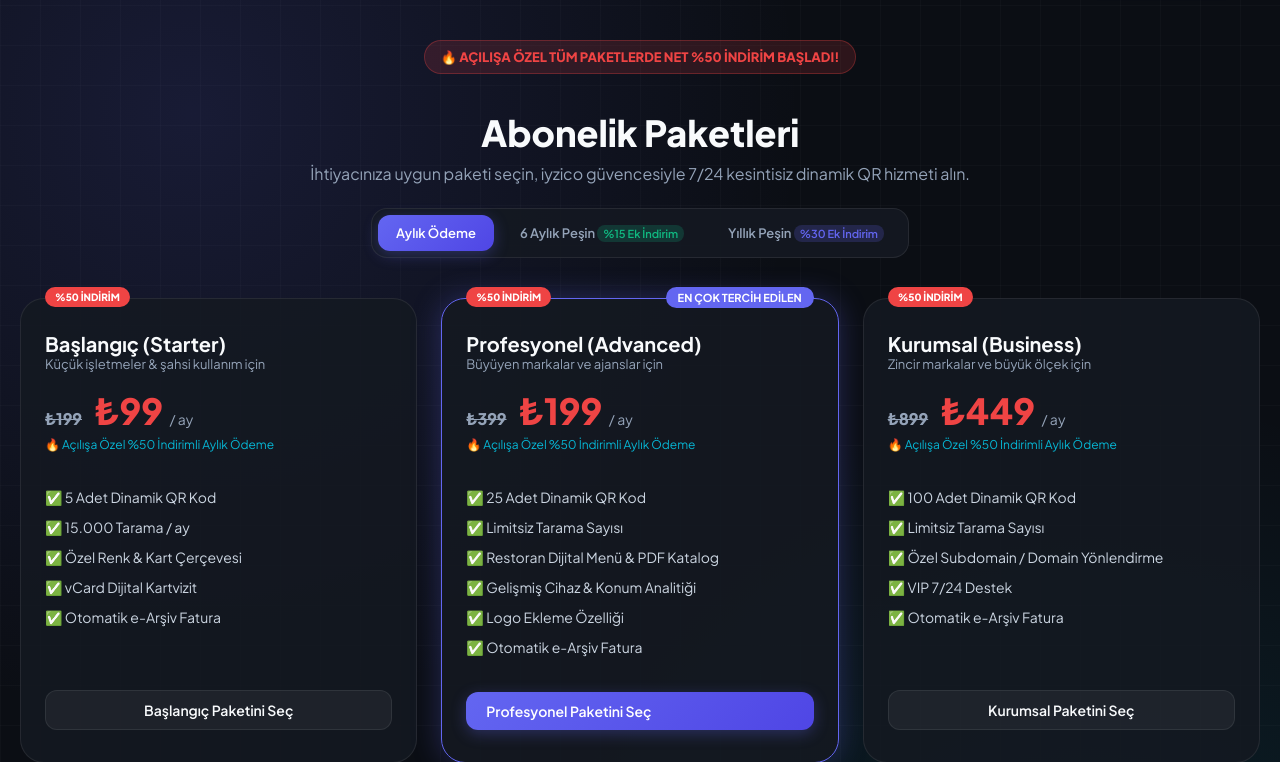
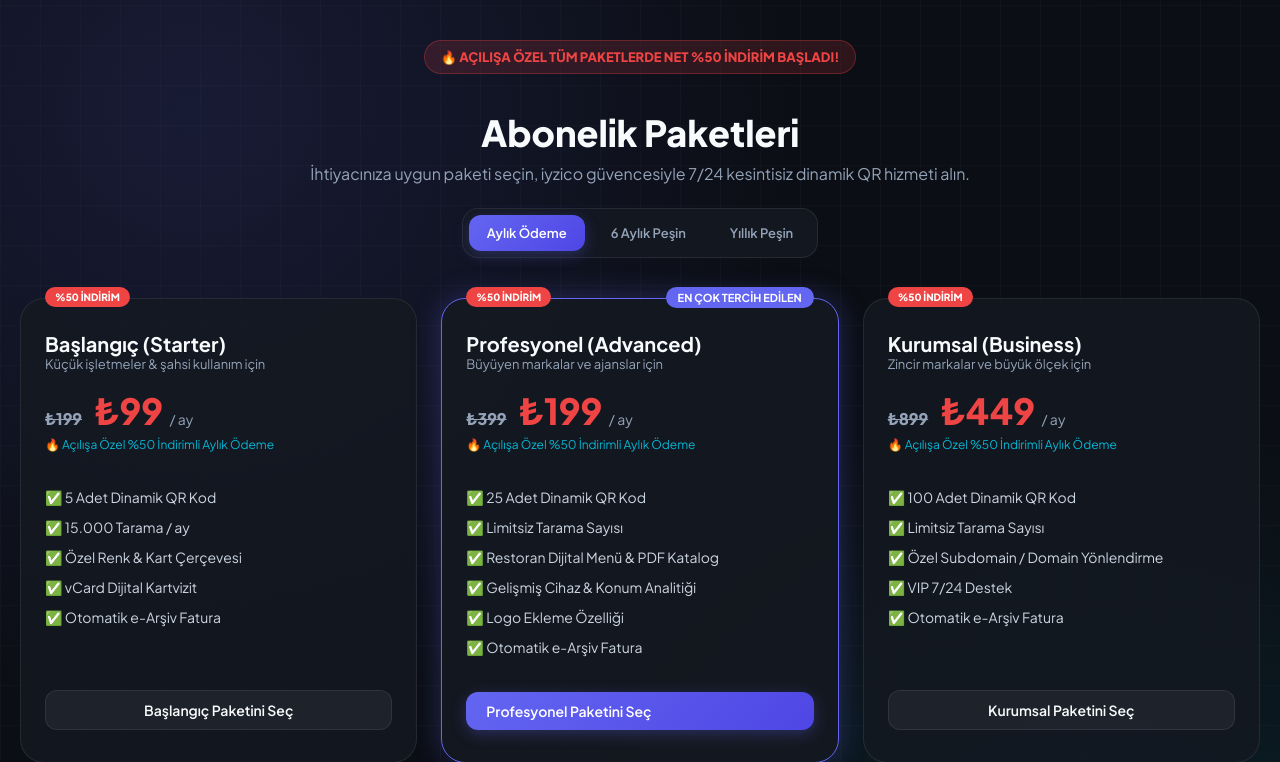
Before and after one commit to dijitalhomee-prog/dijitalgru, a Flask app: page / in a window 1280 px wide, after a click on "Paketler & Fiyatlar". Shown: the part 75-837 px from the top of the page. Run offline with Flask 3, Linux system fonts and the light colour scheme.

Commit message:
fix: remove additional 6-month and annual cycle discounts, keeping flat 50% discount rate

```diff
--- a/payments.py
+++ b/payments.py
@@ -15,27 +15,27 @@ PLANS = {
         "name": "Başlangıç (Starter)",
         "dynamic_limit": 5,
         "pricing": {
-            "monthly": {"price_per_month": 99.00, "total_price": 99.00, "months": 1, "label": "Aylık (Açılışa Özel %50 İndirim)"},
-            "semi_annual": {"price_per_month": 84.00, "total_price": 504.00, "months": 6, "label": "6 Aylık (Açılışa Özel %50 İndirim)"},
-            "annual": {"price_per_month": 69.00, "total_price": 828.00, "months": 12, "label": "Yıllık (Açılışa Özel %50 İndirim)"}
+            "monthly": {"price_per_month": 99.00, "total_price": 99.00, "months": 1, "label": "Aylık"},
+            "semi_annual": {"price_per_month": 99.00, "total_price": 594.00, "months": 6, "label": "6 Aylık Peşin"},
+            "annual": {"price_per_month": 99.00, "total_price": 1188.00, "months": 12, "label": "Yıllık Peşin"}
         }
     },
     "advanced": {
         "name": "Profesyonel (Advanced)",
         "dynamic_limit": 25,
         "pricing": {
-            "monthly": {"price_per_month": 199.00, "total_price": 199.00, "months": 1, "label": "Aylık (Açılışa Özel %50 İndirim)"},
-            "semi_annual": {"price_per_month": 169.00, "total_price": 1014.00, "months": 6, "label": "6 Aylık (Açılışa Özel %50 İndirim)"},
-            "annual": {"price_per_month": 139.00, "total_price": 1668.00, "months": 12, "label": "Yıllık (Açılışa Özel %50 İndirim)"}
+            "monthly": {"price_per_month": 199.00, "total_price": 199.00, "months": 1, "label": "Aylık"},
+            "semi_annual": {"price_per_month": 199.00, "total_price": 1194.00, "months": 6, "label": "6 Aylık Peşin"},
+            "annual": {"price_per_month": 199.00, "total_price": 2388.00, "months": 12, "label": "Yıllık Peşin"}
         }
     },
     "business": {
         "name": "Kurumsal (Business)",
         "dynamic_limit": 100,
         "pricing": {
-            "monthly": {"price_per_month": 449.00, "total_price": 449.00, "months": 1, "label": "Aylık (Açılışa Özel %50 İndirim)"},
-            "semi_annual": {"price_per_month": 379.00, "total_price": 2274.00, "months": 6, "label": "6 Aylık (Açılışa Özel %50 İndirim)"},
-            "annual": {"price_per_month": 314.00, "total_price": 3768.00, "months": 12, "label": "Yıllık (Açılışa Özel %50 İndirim)"}
+            "monthly": {"price_per_month": 449.00, "total_price": 449.00, "months": 1, "label": "Aylık"},
+            "semi_annual": {"price_per_month": 449.00, "total_price": 2694.00, "months": 6, "label": "6 Aylık Peşin"},
+            "annual": {"price_per_month": 449.00, "total_price": 5388.00, "months": 12, "label": "Yıllık Peşin"}
         }
     }
 }
--- a/static/js/app.js
+++ b/static/js/app.js
@@ -4,24 +4,25 @@ let currentCycle = "monthly";
 let uploadedPdfUrl = null;
 
 // Cycle Pricing Config (Opening Sale %50 OFF)
+// Cycle Pricing Config (Opening Sale %50 OFF)
 const CYCLE_PRICES = {
     monthly: {
         starter: '<s style="font-size: 16px; color: #94a3b8; margin-right: 6px;">₺199</s> <span style="color: #ef4444; font-weight: 800;">₺99</span>',
         advanced: '<s style="font-size: 16px; color: #94a3b8; margin-right: 6px;">₺399</s> <span style="color: #ef4444; font-weight: 800;">₺199</span>',
         business: '<s style="font-size: 16px; color: #94a3b8; margin-right: 6px;">₺899</s> <span style="color: #ef4444; font-weight: 800;">₺449</span>',
-        text: "🔥 Açılışa Özel %50 İndirimli Aylık Ödeme"
+        text: "🔥 Açılışa Özel %50 İndirimli Aylık Düzenli Ödeme"
     },
     semi_annual: {
-        starter: '<s style="font-size: 16px; color: #94a3b8; margin-right: 6px;">₺169</s> <span style="color: #ef4444; font-weight: 800;">₺84</span>',
-        advanced: '<s style="font-size: 16px; color: #94a3b8; margin-right: 6px;">₺339</s> <span style="color: #ef4444; font-weight: 800;">₺169</span>',
-        business: '<s style="font-size: 16px; color: #94a3b8; margin-right: 6px;">₺764</s> <span style="color: #ef4444; font-weight: 800;">₺379</span>',
-        text: "🔥 Açılışa Özel %50 İndirimli 6 Aylık Peşin Ödeme"
+        starter: '<s style="font-size: 16px; color: #94a3b8; margin-right: 6px;">₺199</s> <span style="color: #ef4444; font-weight: 800;">₺99</span>',
+        advanced: '<s style="font-size: 16px; color: #94a3b8; margin-right: 6px;">₺399</s> <span style="color: #ef4444; font-weight: 800;">₺199</span>',
+        business: '<s style="font-size: 16px; color: #94a3b8; margin-right: 6px;">₺899</s> <span style="color: #ef4444; font-weight: 800;">₺449</span>',
+        text: "6 Aylık Peşin Toplam Ödeme (594 ₺ / 1194 ₺ / 2694 ₺)"
     },
     annual: {
-        starter: '<s style="font-size: 16px; color: #94a3b8; margin-right: 6px;">₺139</s> <span style="color: #ef4444; font-weight: 800;">₺69</span>',
-        advanced: '<s style="font-size: 16px; color: #94a3b8; margin-right: 6px;">₺279</s> <span style="color: #ef4444; font-weight: 800;">₺139</span>',
-        business: '<s style="font-size: 16px; color: #94a3b8; margin-right: 6px;">₺629</s> <span style="color: #ef4444; font-weight: 800;">₺314</span>',
-        text: "🔥 Açılışa Özel %50 İndirimli Yıllık Peşin Ödeme"
+        starter: '<s style="font-size: 16px; color: #94a3b8; margin-right: 6px;">₺199</s> <span style="color: #ef4444; font-weight: 800;">₺99</span>',
+        advanced: '<s style="font-size: 16px; color: #94a3b8; margin-right: 6px;">₺399</s> <span style="color: #ef4444; font-weight: 800;">₺199</span>',
+        business: '<s style="font-size: 16px; color: #94a3b8; margin-right: 6px;">₺899</s> <span style="color: #ef4444; font-weight: 800;">₺449</span>',
+        text: "Yıllık Peşin Toplam Ödeme (1188 ₺ / 2388 ₺ / 5388 ₺)"
     }
 };
 
--- a/templates/index.html
+++ b/templates/index.html
@@ -451,8 +451,8 @@
                 <!-- Billing Cycle Selector Toggle -->
                 <div style="display: flex; justify-content: center; gap: 8px; margin-top: 24px; background: rgba(21, 25, 34, 0.9); border: 1px solid var(--card-border); padding: 6px; border-radius: 16px; width: fit-content; margin-left: auto; margin-right: auto;">
                     <button class="cycle-btn active" data-cycle="monthly" onclick="setBillingCycle('monthly')">Aylık Ödeme</button>
-                    <button class="cycle-btn" data-cycle="semi_annual" onclick="setBillingCycle('semi_annual')">6 Aylık Peşin <span style="background: rgba(16, 185, 129, 0.2); color: var(--success); padding: 2px 6px; border-radius: 8px; font-size: 11px;">%15 Ek İndirim</span></button>
-                    <button class="cycle-btn" data-cycle="annual" onclick="setBillingCycle('annual')">Yıllık Peşin <span style="background: rgba(99, 102, 241, 0.2); color: var(--primary); padding: 2px 6px; border-radius: 8px; font-size: 11px;">%30 Ek İndirim</span></button>
+                    <button class="cycle-btn" data-cycle="semi_annual" onclick="setBillingCycle('semi_annual')">6 Aylık Peşin</button>
+                    <button class="cycle-btn" data-cycle="annual" onclick="setBillingCycle('annual')">Yıllık Peşin</button>
                 </div>
             </div>
 
```
Also changed, not shown: data/dijitalgru_qr.db.
